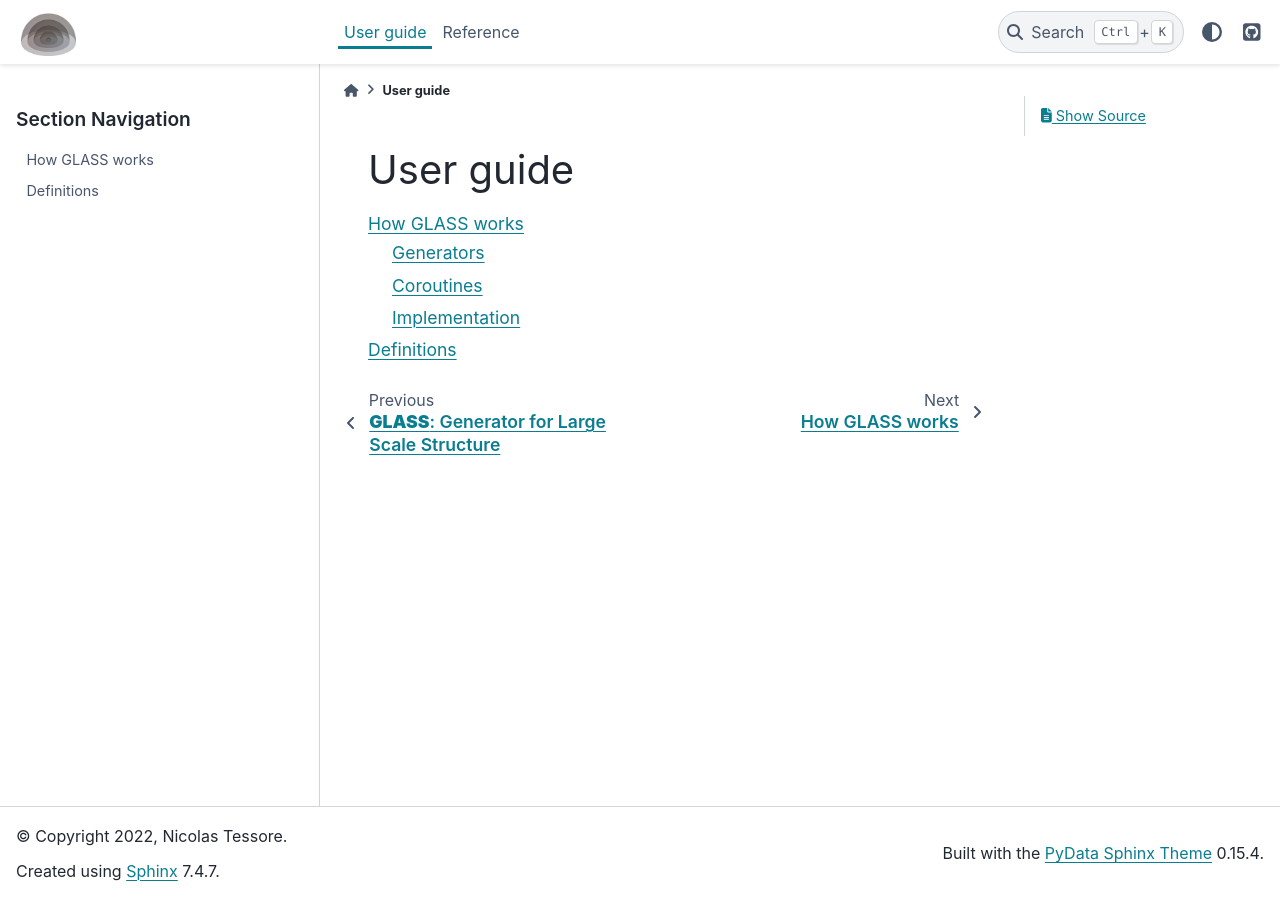
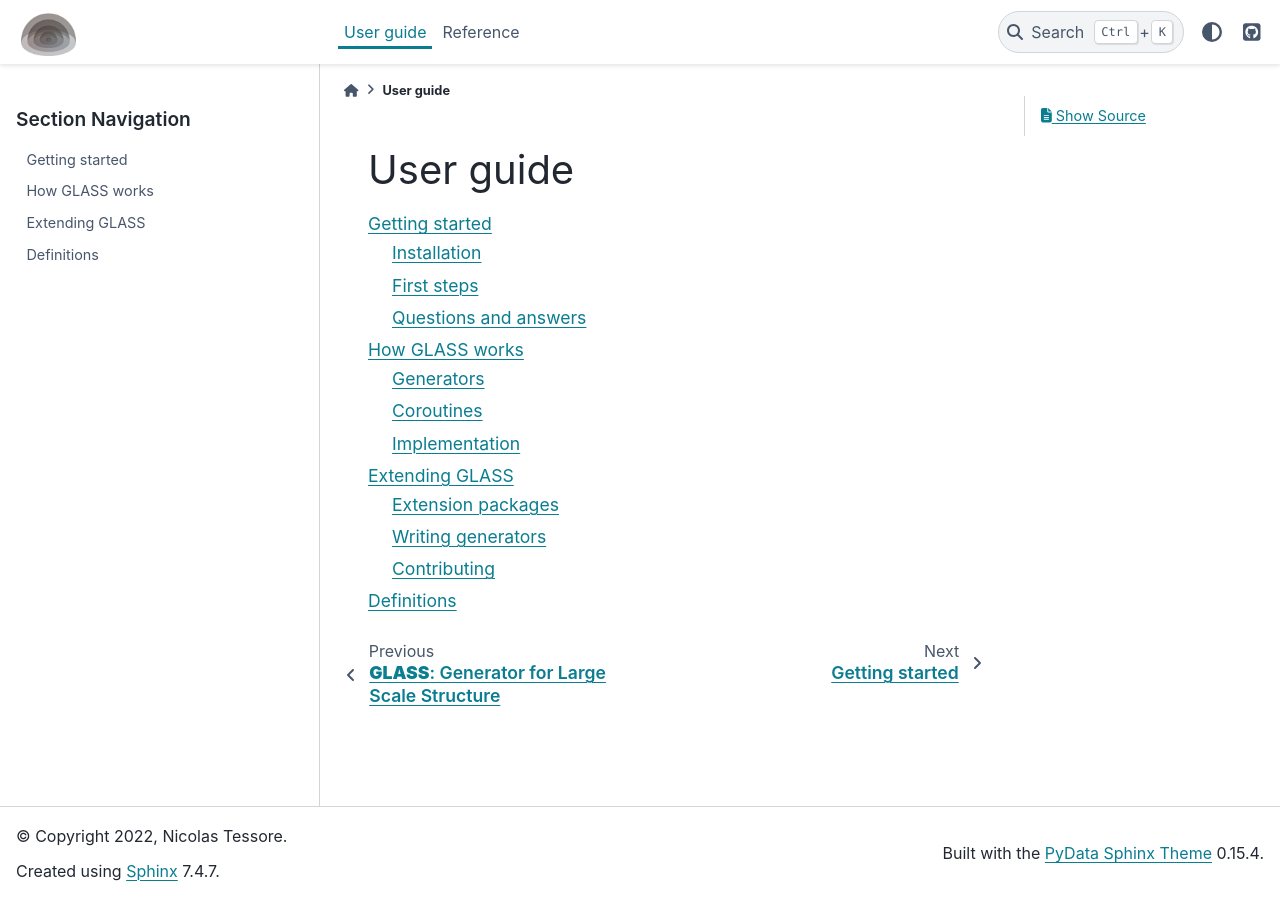
Before and after one commit to glass-dev/glass, a Sphinx documentation site: the page built from docs/user/index.rst, in a window 1280 px wide. Built offline with Sphinx 7.4.7 and the PyData theme 0.15.4, drawn with Linux system fonts in a browser that asks for light colours; pages that are not in the unit, such as notebooks, are missing from menus.

Commit message:
stubs for documentation pages

```diff
--- a/docs/user/index.rst
+++ b/docs/user/index.rst
@@ -5,5 +5,7 @@ User guide
 .. toctree::
    :maxdepth: 2
 
+   getting_started
    how_glass_works
+   extensions
    definitions
```
Also changed, not shown: docs/user/extensions.rst (added, +12 -0 lines), docs/user/getting_started.rst (added, +20 -0 lines).
